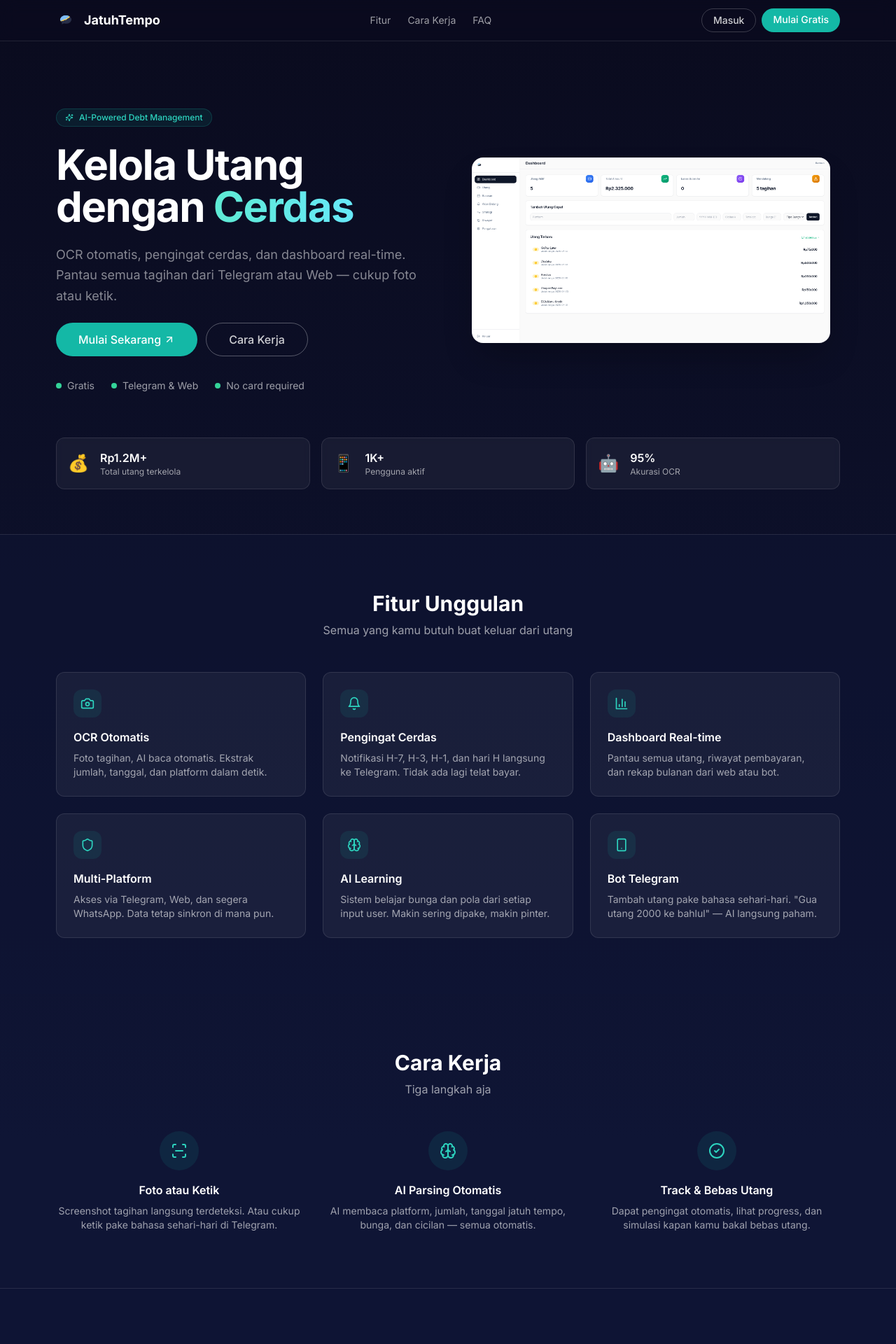
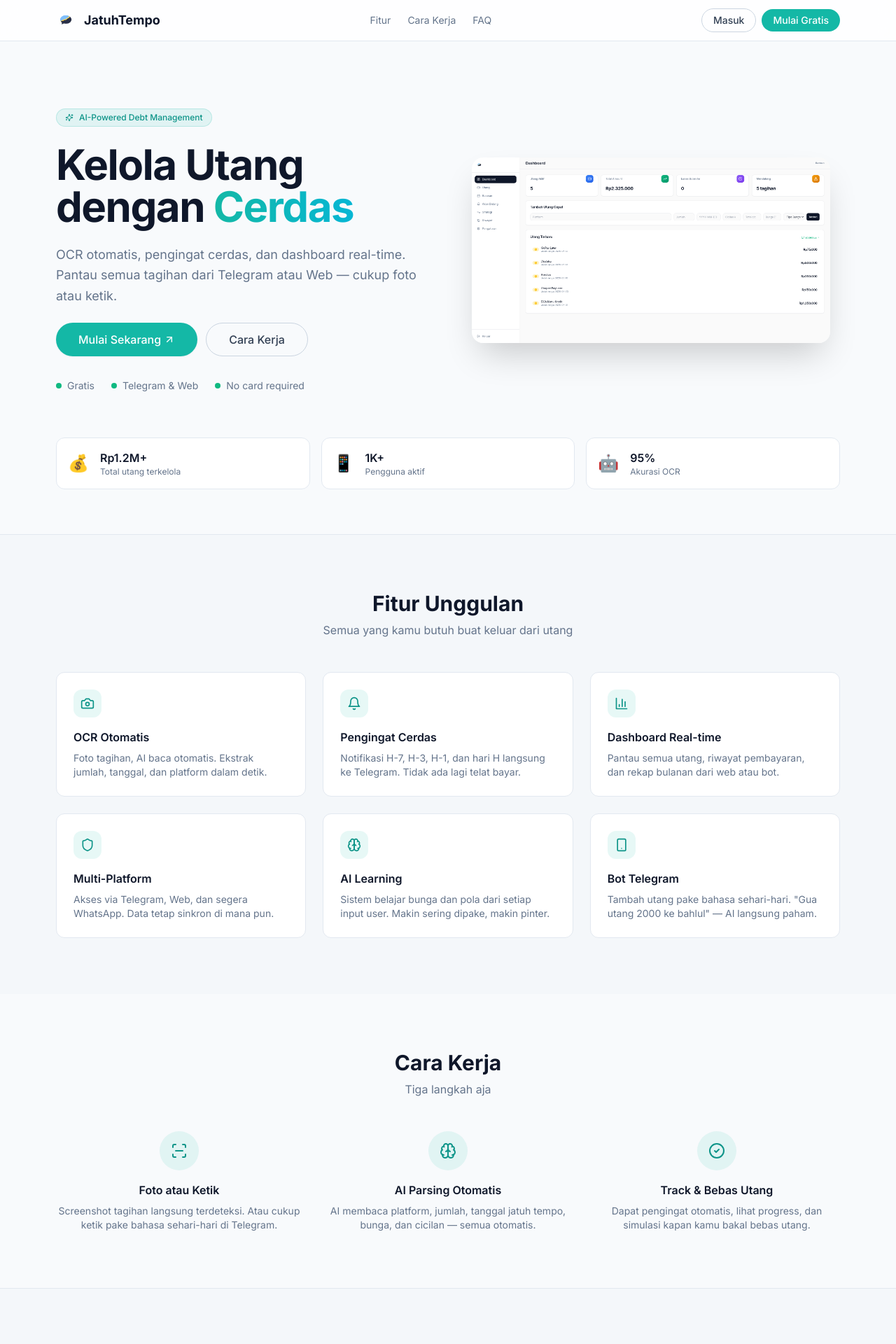
Before and after one commit to FMATheNomad/jatuhtempo, a Next.js app in the folder web/: page / in a window 1280 px wide. Shown: the top 1920 px of the page at 70% size. Built offline with nearby package versions, Linux system fonts and the light colour scheme.

Commit message:
feat: dark/light mode — ThemeProvider, sidebar toggle, settings toggle, system detection, landing page theming

```diff
--- a/web/src/app/layout.tsx
+++ b/web/src/app/layout.tsx
@@ -1,6 +1,7 @@
 import type { Metadata } from 'next'
 import { Inter } from 'next/font/google'
 import './globals.css'
+import { ThemeProvider } from '@/components/theme-provider'
 
 const inter = Inter({ subsets: ['latin'] })
 
@@ -12,8 +13,10 @@
 
 export default function RootLayout({ children }: { children: React.ReactNode }) {
   return (
-    <html lang="id">
-      <body className={inter.className}>{children}</body>
+    <html lang="id" suppressHydrationWarning>
+      <body className={inter.className}>
+        <ThemeProvider>{children}</ThemeProvider>
+      </body>
     </html>
   )
 }
--- a/web/src/app/page.tsx
+++ b/web/src/app/page.tsx
@@ -49,38 +49,38 @@
   const [openFaq, setOpenFaq] = useState<number | null>(null)
 
   return (
-    <div className="min-h-screen bg-gradient-to-b from-[#0a0b1e] via-[#0f1535] to-[#0f1535]">
+    <div className="min-h-screen bg-slate-50 dark:bg-gradient-to-b dark:from-[#0a0b1e] dark:via-[#0f1535] dark:to-[#0f1535]">
       {/* Nav */}
-      <nav className="sticky top-0 z-50 border-b border-white/10 bg-[#0a0b1e]/80 backdrop-blur-md">
+      <nav className="sticky top-0 z-50 border-b border-slate-200 dark:border-white/10 bg-white/80 dark:bg-[#0a0b1e]/80 backdrop-blur-md">
         <div className="mx-auto flex max-w-6xl items-center justify-between px-4 py-3">
           <div className="flex items-center gap-3">
             <img src="/assets/logo.webp" alt="JatuhTempo" className="h-7 w-auto" />
-            <span className="text-lg font-bold text-white">JatuhTempo</span>
+            <span className="text-lg font-bold text-slate-900 dark:text-white">JatuhTempo</span>
           </div>
           <div className="hidden items-center gap-6 md:flex">
-            <a href="#features" className="text-sm text-white/60 hover:text-white transition-colors">Fitur</a>
-            <a href="#how" className="text-sm text-white/60 hover:text-white transition-colors">Cara Kerja</a>
-            <a href="#faq" className="text-sm text-white/60 hover:text-white transition-colors">FAQ</a>
+            <a href="#features" className="text-sm text-slate-500 dark:text-white/60 hover:text-slate-900 dark:hover:text-white transition-colors">Fitur</a>
+            <a href="#how" className="text-sm text-slate-500 dark:text-white/60 hover:text-slate-900 dark:hover:text-white transition-colors">Cara Kerja</a>
+            <a href="#faq" className="text-sm text-slate-500 dark:text-white/60 hover:text-slate-900 dark:hover:text-white transition-colors">FAQ</a>
           </div>
-          <div className="hidden gap-2 md:flex">
-            <a href="/login" className="rounded-full border border-white/20 px-4 py-1.5 text-sm font-medium text-white/80 hover:bg-white/10 transition-colors">
+          <div className="hidden items-center gap-2 md:flex">
+            <a href="/login" className="rounded-full border border-slate-300 dark:border-white/20 px-4 py-1.5 text-sm font-medium text-slate-700 dark:text-white/80 hover:bg-slate-100 dark:hover:bg-white/10 transition-colors">
               Masuk
             </a>
             <a href="/login?mode=register" className="rounded-full bg-teal-500 px-4 py-1.5 text-sm font-medium text-white hover:bg-teal-600 transition-colors">
               Mulai Gratis
             </a>
           </div>
-          <button className="md:hidden text-white" onClick={() => setMobileMenu(!mobileMenu)}>
+          <button className="md:hidden text-slate-900 dark:text-white" onClick={() => setMobileMenu(!mobileMenu)}>
             {mobileMenu ? <X className="h-5 w-5" /> : <Menu className="h-5 w-5" />}
           </button>
         </div>
         {mobileMenu && (
-          <div className="flex flex-col gap-2 border-t border-white/10 px-4 py-3 md:hidden bg-[#0a0b1e]">
-            <a href="#features" className="text-sm py-1 text-white/60" onClick={() => setMobileMenu(false)}>Fitur</a>
-            <a href="#how" className="text-sm py-1 text-white/60" onClick={() => setMobileMenu(false)}>Cara Kerja</a>
-            <a href="#faq" className="text-sm py-1 text-white/60" onClick={() => setMobileMenu(false)}>FAQ</a>
+          <div className="flex flex-col gap-2 border-t border-slate-200 dark:border-white/10 px-4 py-3 md:hidden bg-white dark:bg-[#0a0b1e]">
+            <a href="#features" className="text-sm py-1 text-slate-500 dark:text-white/60" onClick={() => setMobileMenu(false)}>Fitur</a>
+            <a href="#how" className="text-sm py-1 text-slate-500 dark:text-white/60" onClick={() => setMobileMenu(false)}>Cara Kerja</a>
+            <a href="#faq" className="text-sm py-1 text-slate-500 dark:text-white/60" onClick={() => setMobileMenu(false)}>FAQ</a>
             <div className="flex gap-2 pt-2">
-              <a href="/login" className="flex-1 rounded-full border border-white/20 py-2 text-sm font-medium text-white/80 text-center">Masuk</a>
+              <a href="/login" className="flex-1 rounded-full border border-slate-300 dark:border-white/20 py-2 text-sm font-medium text-slate-700 dark:text-white/80 text-center">Masuk</a>
               <a href="/login?mode=register" className="flex-1 rounded-full bg-teal-500 py-2 text-sm font-medium text-white text-center">Mulai Gratis</a>
             </div>
           </div>
@@ -91,14 +91,14 @@
       <section className="mx-auto max-w-6xl px-4 pt-16 pb-12 md:pt-24 md:pb-16">
         <div className="grid items-center gap-10 lg:grid-cols-2">
           <div className="space-y-6">
-            <div className="inline-flex items-center gap-2 rounded-full bg-teal-500/10 border border-teal-500/20 px-3 py-1 text-xs font-medium text-teal-400">
+            <div className="inline-flex items-center gap-2 rounded-full bg-teal-500/10 border border-teal-500/20 px-3 py-1 text-xs font-medium text-teal-600 dark:text-teal-400">
               <Sparkles className="h-3 w-3" /> AI-Powered Debt Management
             </div>
-            <h1 className="text-4xl font-bold leading-tight tracking-tight text-white md:text-5xl lg:text-6xl">
+            <h1 className="text-4xl font-bold leading-tight tracking-tight text-slate-900 dark:text-white md:text-5xl lg:text-6xl">
               Kelola Utang dengan{' '}
-              <span className="bg-gradient-to-r from-teal-300 to-cyan-300 bg-clip-text text-transparent">Cerdas</span>
+              <span className="bg-gradient-to-r from-teal-500 to-cyan-500 dark:from-teal-300 dark:to-cyan-300 bg-clip-text text-transparent">Cerdas</span>
             </h1>
-            <p className="text-lg text-white/50 max-w-xl leading-relaxed">
+            <p className="text-lg text-slate-500 dark:text-white/50 max-w-xl leading-relaxed">
               OCR otomatis, pengingat cerdas, dan dashboard real-time.
               Pantau semua tagihan dari Telegram atau Web — cukup foto atau ketik.
             </p>
@@ -109,28 +109,28 @@
                 </Button>
               </a>
               <a href="#how">
-                <Button size="lg" variant="outline" className="rounded-full border-white/30 text-white/80 hover:bg-white/10 hover:text-white bg-transparent px-8">
+                <Button size="lg" variant="outline" className="rounded-full border-slate-300 dark:border-white/30 text-slate-700 dark:text-white/80 hover:bg-slate-100 dark:hover:bg-white/10 bg-transparent px-8">
                   Cara Kerja
                 </Button>
               </a>
             </div>
             <div className="flex items-center gap-6 pt-2">
-              <div className="flex items-center gap-2 text-sm text-white/60">
-                <span className="w-2 h-2 rounded-full bg-emerald-400" />
+              <div className="flex items-center gap-2 text-sm text-slate-500 dark:text-white/60">
+                <span className="w-2 h-2 rounded-full bg-emerald-500 dark:bg-emerald-400" />
                 Gratis
               </div>
-              <div className="flex items-center gap-2 text-sm text-white/60">
-                <span className="w-2 h-2 rounded-full bg-emerald-400" />
+              <div className="flex items-center gap-2 text-sm text-slate-500 dark:text-white/60">
+                <span className="w-2 h-2 rounded-full bg-emerald-500 dark:bg-emerald-400" />
                 Telegram & Web
               </div>
-              <div className="flex items-center gap-2 text-sm text-white/60">
-                <span className="w-2 h-2 rounded-full bg-emerald-400" />
+              <div className="flex items-center gap-2 text-sm text-slate-500 dark:text-white/60">
+                <span className="w-2 h-2 rounded-full bg-emerald-500 dark:bg-emerald-400" />
                 No card required
               </div>
             </div>
           </div>
           <div className="flex justify-center">
-            <img src="/assets/hero-image.png" alt="JatuhTempo Dashboard Preview" className="w-full max-w-lg rounded-2xl shadow-2xl shadow-black/30" />
+            <img src="/assets/hero-image.png" alt="JatuhTempo Dashboard Preview" className="w-full max-w-lg rounded-2xl shadow-2xl shadow-black/20 dark:shadow-black/30" />
           </div>
         </div>
       </section>
@@ -143,11 +143,11 @@
             ['📱', '1K+', 'Pengguna aktif'],
             ['🤖', '95%', 'Akurasi OCR'],
           ].map(([emoji, val, desc]) => (
-            <div key={desc} className="bg-white/5 backdrop-blur-sm rounded-xl p-4 border border-white/10 flex items-center gap-4">
+            <div key={desc} className="bg-white dark:bg-white/5 backdrop-blur-sm rounded-xl p-4 border border-slate-200 dark:border-white/10 flex items-center gap-4">
               <span className="text-2xl">{emoji}</span>
               <div>
-                <p className="font-semibold text-white">{val}</p>
-                <p className="text-white/60 text-xs">{desc}</p>
+                <p className="font-semibold text-slate-900 dark:text-white">{val}</p>
+                <p className="text-slate-500 dark:text-white/60 text-xs">{desc}</p>
               </div>
             </div>
           ))}
@@ -155,20 +155,20 @@
       </section>
 
       {/* Features */}
-      <section id="features" className="border-t border-white/10 bg-[#0f1535]/50 py-20">
+      <section id="features" className="border-t border-slate-200 dark:border-white/10 bg-slate-100/50 dark:bg-[#0f1535]/50 py-20">
         <div className="mx-auto max-w-6xl px-4">
           <div className="mb-12 text-center">
-            <h2 className="text-3xl font-bold text-white">Fitur Unggulan</h2>
-            <p className="mt-2 text-white/60">Semua yang kamu butuh buat keluar dari utang</p>
+            <h2 className="text-3xl font-bold text-slate-900 dark:text-white">Fitur Unggulan</h2>
+            <p className="mt-2 text-slate-500 dark:text-white/60">Semua yang kamu butuh buat keluar dari utang</p>
           </div>
           <div className="grid gap-6 md:grid-cols-2 lg:grid-cols-3">
             {features.map((f, i) => (
-              <div key={i} className="group rounded-xl border border-white/10 bg-white/5 p-6 transition-all hover:bg-white/10 hover:border-teal-500/30">
-                <div className="mb-4 flex h-10 w-10 items-center justify-center rounded-lg bg-teal-500/10 text-teal-400">
+              <div key={i} className="group rounded-xl border border-slate-200 dark:border-white/10 bg-white dark:bg-white/5 p-6 transition-all hover:bg-slate-50 dark:hover:bg-white/10 hover:border-teal-500/30">
+                <div className="mb-4 flex h-10 w-10 items-center justify-center rounded-lg bg-teal-500/10 text-teal-600 dark:text-teal-400">
                   <f.icon className="h-5 w-5" />
                 </div>
-                <h3 className="mb-2 font-semibold text-white">{f.title}</h3>
-                <p className="text-sm text-white/60">{f.desc}</p>
+                <h3 className="mb-2 font-semibold text-slate-900 dark:text-white">{f.title}</h3>
+                <p className="text-sm text-slate-500 dark:text-white/60">{f.desc}</p>
               </div>
             ))}
           </div>
@@ -179,17 +179,17 @@
       <section id="how" className="py-20">
         <div className="mx-auto max-w-6xl px-4">
           <div className="mb-12 text-center">
-            <h2 className="text-3xl font-bold text-white">Cara Kerja</h2>
-            <p className="mt-2 text-white/60">Tiga langkah aja</p>
+            <h2 className="text-3xl font-bold text-slate-900 dark:text-white">Cara Kerja</h2>
+            <p className="mt-2 text-slate-500 dark:text-white/60">Tiga langkah aja</p>
           </div>
           <div className="grid gap-8 md:grid-cols-3">
             {steps.map((s, i) => (
               <div key={i} className="text-center">
-                <div className="mx-auto mb-4 flex h-14 w-14 items-center justify-center rounded-full bg-teal-500/10 text-teal-400">
+                <div className="mx-auto mb-4 flex h-14 w-14 items-center justify-center rounded-full bg-teal-500/10 text-teal-600 dark:text-teal-400">
                   <s.icon className="h-6 w-6" />
                 </div>
-                <h3 className="mb-2 font-semibold text-white">{s.title}</h3>
-                <p className="text-sm text-white/60">{s.desc}</p>
+                <h3 className="mb-2 font-semibold text-slate-900 dark:text-white">{s.title}</h3>
+                <p className="text-sm text-slate-500 dark:text-white/60">{s.desc}</p>
               </div>
             ))}
           </div>
@@ -197,23 +197,23 @@
       </section>
 
       {/* FAQ */}
-      <section id="faq" className="border-t border-white/10 bg-[#0f1535]/50 py-20">
+      <section id="faq" className="border-t border-slate-200 dark:border-white/10 bg-slate-100/50 dark:bg-[#0f1535]/50 py-20">
         <div className="mx-auto max-w-2xl px-4">
           <div className="mb-12 text-center">
-            <h2 className="text-3xl font-bold text-white">Pertanyaan Umum</h2>
+            <h2 className="text-3xl font-bold text-slate-900 dark:text-white">Pertanyaan Umum</h2>
           </div>
           <div className="space-y-2">
             {faqs.map((faq, i) => (
-              <div key={i} className="rounded-xl border border-white/10 bg-white/5">
+              <div key={i} className="rounded-xl border border-slate-200 dark:border-white/10 bg-white dark:bg-white/5">
                 <button
                   onClick={() => setOpenFaq(openFaq === i ? null : i)}
-                  className="flex w-full items-center justify-between px-5 py-4 text-left text-sm font-medium text-white"
+                  className="flex w-full items-center justify-between px-5 py-4 text-left text-sm font-medium text-slate-900 dark:text-white"
                 >
                   {faq.q}
-                  <ChevronDown className={`h-4 w-4 text-white/60 transition-transform ${openFaq === i ? 'rotate-180' : ''}`} />
+                  <ChevronDown className={`h-4 w-4 text-slate-400 dark:text-white/60 transition-transform ${openFaq === i ? 'rotate-180' : ''}`} />
                 </button>
                 {openFaq === i && (
-                  <div className="border-t border-white/10 px-5 py-4 text-sm text-white/60">{faq.a}</div>
+                  <div className="border-t border-slate-200 dark:border-white/10 px-5 py-4 text-sm text-slate-500 dark:text-white/60">{faq.a}</div>
                 )}
               </div>
             ))}
@@ -224,17 +224,17 @@
       {/* Trust */}
       <section className="py-16">
         <div className="mx-auto max-w-4xl px-4 text-center">
-          <h2 className="text-2xl font-bold text-white mb-8">Data Kamu, Hak Kamu</h2>
+          <h2 className="text-2xl font-bold text-slate-900 dark:text-white mb-8">Data Kamu, Hak Kamu</h2>
           <div className="grid grid-cols-1 sm:grid-cols-3 gap-6">
             {[
               { icon: Shield, title: 'Enkripsi Penuh', desc: 'Semua data terenkripsi. Kami tidak bisa membaca data kamu.' },
               { icon: CheckCircle2, title: 'No Bank Access', desc: 'Kami tidak terhubung ke rekening atau dompet digital kamu.' },
               { icon: Brain, title: 'AI, Tapi Aman', desc: 'AI hanya baca teks dari screenshot. Tidak ada data yang bocor.' },
             ].map(({ icon: Icon, title, desc }) => (
-              <div key={title} className="rounded-xl border border-white/10 bg-white/5 p-6">
-                <Icon className="h-8 w-8 mx-auto mb-3 text-teal-400" />
-                <h3 className="font-semibold text-white mb-1">{title}</h3>
-                <p className="text-sm text-white/60">{desc}</p>
+              <div key={title} className="rounded-xl border border-slate-200 dark:border-white/10 bg-white dark:bg-white/5 p-6">
+                <Icon className="h-8 w-8 mx-auto mb-3 text-teal-600 dark:text-teal-400" />
+                <h3 className="font-semibold text-slate-900 dark:text-white mb-1">{title}</h3>
+                <p className="text-sm text-slate-500 dark:text-white/60">{desc}</p>
               </div>
             ))}
           </div>
@@ -242,31 +242,31 @@
       </section>
 
       {/* CTA Final */}
-      <section className="border-t border-white/10 py-20">
+      <section className="border-t border-slate-200 dark:border-white/10 py-20">
         <div className="mx-auto max-w-2xl px-4 text-center">
-          <h2 className="mb-4 text-3xl font-bold text-white">Siap Bebas Utang?</h2>
-          <p className="mb-8 text-white/60">Gratis. 1 klik. Langsung jalan.</p>
+          <h2 className="mb-4 text-3xl font-bold text-slate-900 dark:text-white">Siap Bebas Utang?</h2>
+          <p className="mb-8 text-slate-500 dark:text-white/60">Gratis. 1 klik. Langsung jalan.</p>
           <a href="/login?mode=register">
             <Button size="lg" className="rounded-full bg-teal-500 hover:bg-teal-600 text-white px-10 py-6 text-base">
               Mulai Sekarang <ArrowUpRight className="w-4 h-4 ml-2" />
             </Button>
           </a>
-          <p className="mt-4 text-xs text-white/50">Didukung oleh FMA Software Labs & Komunitas Bebas Utang (KOMBAT)</p>
+          <p className="mt-4 text-xs text-slate-400 dark:text-white/50">Didukung oleh FMA Software Labs & Komunitas Bebas Utang (KOMBAT)</p>
         </div>
       </section>
 
       {/* Footer */}
-      <footer className="border-t border-white/10 py-8">
-        <div className="mx-auto flex max-w-6xl flex-col items-center gap-4 px-4 text-sm text-white/60 md:flex-row md:justify-between">
+      <footer className="border-t border-slate-200 dark:border-white/10 py-8">
+        <div className="mx-auto flex max-w-6xl flex-col items-center gap-4 px-4 text-sm text-slate-500 dark:text-white/60 md:flex-row md:justify-between">
           <div className="flex items-center gap-2">
             <img src="/assets/logo.webp" alt="" className="h-5 w-auto" />
             JatuhTempo
           </div>
           <div className="flex items-center gap-4">
-            <a href="/faq" className="hover:text-white/70 transition-colors">FAQ</a>
-            <a href="/legal/terms" className="hover:text-white/70 transition-colors">Terms</a>
-            <a href="/legal/privacy" className="hover:text-white/70 transition-colors">Privacy</a>
-            <a href="/docs" className="hover:text-white/70 transition-colors">Docs</a>
+            <a href="/faq" className="hover:text-slate-900 dark:hover:text-white/70 transition-colors">FAQ</a>
+            <a href="/legal/terms" className="hover:text-slate-900 dark:hover:text-white/70 transition-colors">Terms</a>
+            <a href="/legal/privacy" className="hover:text-slate-900 dark:hover:text-white/70 transition-colors">Privacy</a>
+            <a href="/docs" className="hover:text-slate-900 dark:hover:text-white/70 transition-colors">Docs</a>
           </div>
           <p>© {new Date().getFullYear()} FMA Software Labs. All rights reserved.</p>
         </div>
--- /dev/null
+++ b/web/src/components/theme-provider.tsx
@@ -0,0 +1,42 @@
+'use client'
+
+import { createContext, useContext, useEffect, useState } from 'react'
+
+type Theme = 'light' | 'dark' | 'system'
+
+const ThemeContext = createContext<{
+  theme: Theme
+  resolved: 'light' | 'dark'
+  setTheme: (t: Theme) => void
+}>({ theme: 'system', resolved: 'light', setTheme: () => {} })
+
+export function ThemeProvider({ children }: { children: React.ReactNode }) {
+  const [theme, setThemeState] = useState<Theme>('system')
+  const [resolved, setResolved] = useState<'light' | 'dark'>('light')
+
+  useEffect(() => {
+    const stored = localStorage.getItem('theme') as Theme | null
+    if (stored) setThemeState(stored)
+  }, [])
+
+  useEffect(() => {
+    localStorage.setItem('theme', theme)
+    const mq = window.matchMedia('(prefers-color-scheme: dark)')
+    const update = () => {
+      const isDark = theme === 'dark' || (theme === 'system' && mq.matches)
+      setResolved(isDark ? 'dark' : 'light')
+      document.documentElement.classList.toggle('dark', isDark)
+    }
+    update()
+    mq.addEventListener('change', update)
+    return () => mq.removeEventListener('change', update)
+  }, [theme])
+
+  return (
+    <ThemeContext.Provider value={{ theme, resolved, setTheme: setThemeState }}>
+      {children}
+    </ThemeContext.Provider>
+  )
+}
+
+export const useTheme = () => useContext(ThemeContext)
```
Also changed, not shown: web/src/app/globals.css (+20 -0 lines), web/src/app/settings/page.tsx (+33 -1 lines), web/src/components/layout/sidebar.tsx (+11 -2 lines), web/src/components/theme-toggle.tsx (added, +24 -0 lines).
